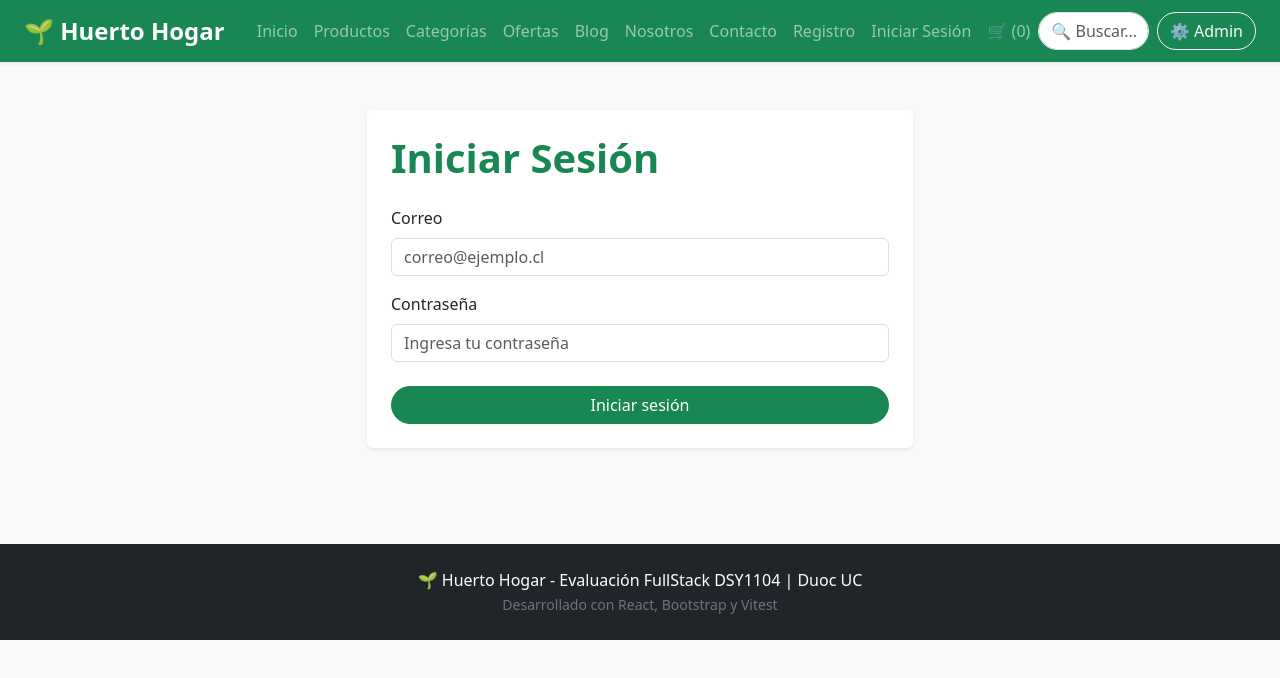
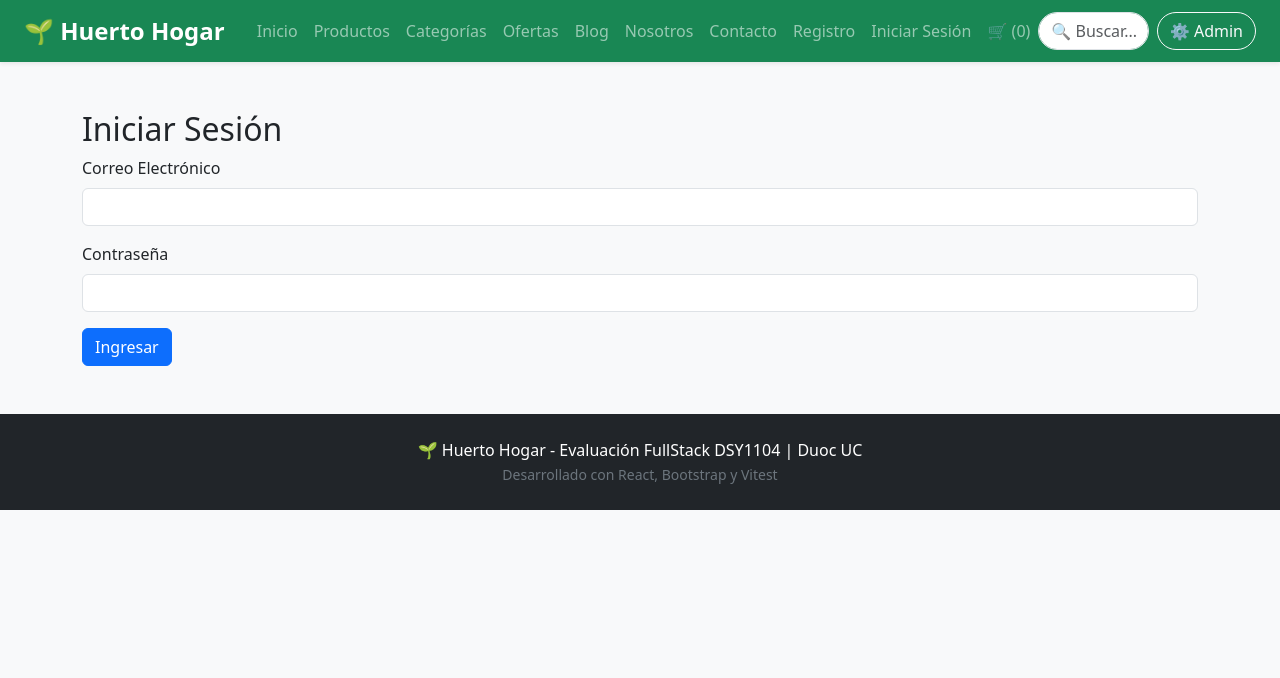
Before and after one commit to benantileo-droid/evaluacion2FullStack, a React (Vite) app in the folder huerto-app/: page /login in a window 1280 px wide. Shown: the top 678 px of the page. Built offline with nearby package versions, Linux system fonts and the light colour scheme.

Commit message:
mejora validaciones login :p

```diff
--- a/huerto-app/src/pages/Login.jsx
+++ b/huerto-app/src/pages/Login.jsx
@@ -1,64 +1,64 @@
-import React, { useState } from 'react';
+import { useState } from 'react';
 
-export default function Login() {
-  const [correo, setCorreo] = useState('');
-  const [password, setPassword] = useState('');
+const Login = () => {
+  const [formData, setFormData] = useState({
+    email: '',
+    password: ''
+  });
 
-  const iniciarSesion = () => {
-    if (correo === '' || password === '') {
-      alert('Por favor completa todos los campos.');
-      return;
+  const [errores, setErrores] = useState({});
+
+  const validar = () => {
+    let nuevosErrores = {};
+    const regexEmail = /^[^\s@]+@[^\s@]+\.[^\s@]+$/;
+
+    if (!formData.email) {
+      nuevosErrores.email = 'El correo es obligatorio';
+    } else if (!regexEmail.test(formData.email)) {
+      nuevosErrores.email = 'El formato del correo no es válido';
     }
 
-    alert('Inicio de sesión exitoso.');
+    if (!formData.password) {
+      nuevosErrores.password = 'La contraseña es obligatoria';
+    }
+
+    setErrores(nuevosErrores);
+    return Object.keys(nuevosErrores).length === 0;
+  };
+
+  const handleChange = (e) => {
+    setFormData({ ...formData, [e.target.name]: e.target.value });
+  };
+
+  const handleSubmit = (e) => {
+    e.preventDefault();
+    if (validar()) {
+      console.log('Formulario de login válido:', formData);
+      alert('Inicio de sesión exitoso');
+      // Aquí puedes agregar la lógica para autenticar en tu backend
+    }
   };
 
   return (
-    <div className="container py-5">
-      <div className="row justify-content-center">
-        <div className="col-md-6">
-          <div className="card border-0 shadow-sm">
-            <div className="card-body p-4">
-              <h1 className="fw-bold text-success mb-4">
-                Iniciar Sesión
-              </h1>
+    <div className="container mt-5">
+      <h2>Iniciar Sesión</h2>
+      <form onSubmit={handleSubmit}>
+        <div className="mb-3">
+          <label className="form-label">Correo Electrónico</label>
+          <input type="email" name="email" className="form-control" value={formData.email} onChange={handleChange} />
+          {errores.email && <small className="text-danger">{errores.email}</small>}
+        </div>
 
-              <div className="mb-3">
-                <label className="form-label">
-                  Correo
-                </label>
-                <input
-                  type="email"
-                  className="form-control"
-                  value={correo}
-                  onChange={(e) => setCorreo(e.target.value)}
-                  placeholder="correo@ejemplo.cl"
-                />
-              </div>
+        <div className="mb-3">
+          <label className="form-label">Contraseña</label>
+          <input type="password" name="password" className="form-control" value={formData.password} onChange={handleChange} />
+          {errores.password && <small className="text-danger">{errores.password}</small>}
+        </div>
 
-              <div className="mb-4">
-                <label className="form-label">
-                  Contraseña
-                </label>
-                <input
-                  type="password"
-                  className="form-control"
-                  value={password}
-                  onChange={(e) => setPassword(e.target.value)}
-                  placeholder="Ingresa tu contraseña"
-                />
-              </div>
-
-              <button
-                className="btn btn-success w-100 rounded-pill"
-                onClick={iniciarSesion}
-              >
-                Iniciar sesión
-              </button>
-            </div>
-          </div>
-        </div>
-      </div>
+        <button type="submit" className="btn btn-primary">Ingresar</button>
+      </form>
     </div>
   );
-}
+};
+
+export default Login;
```
